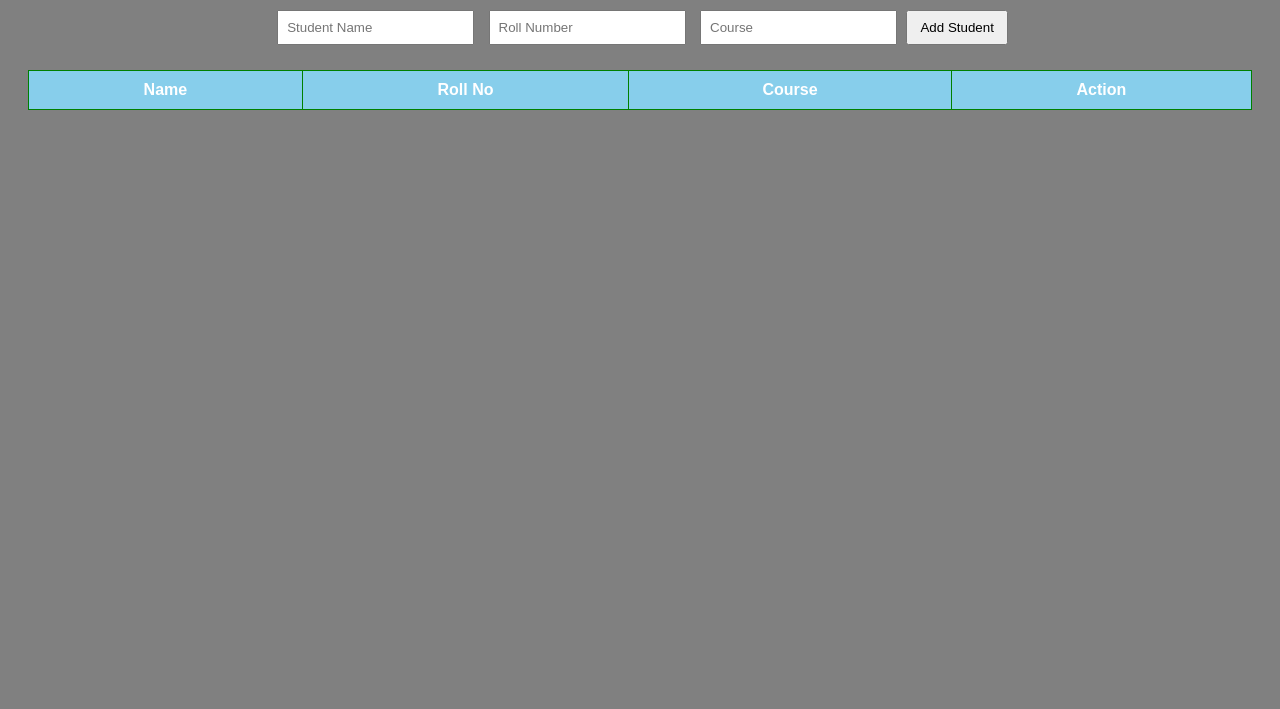
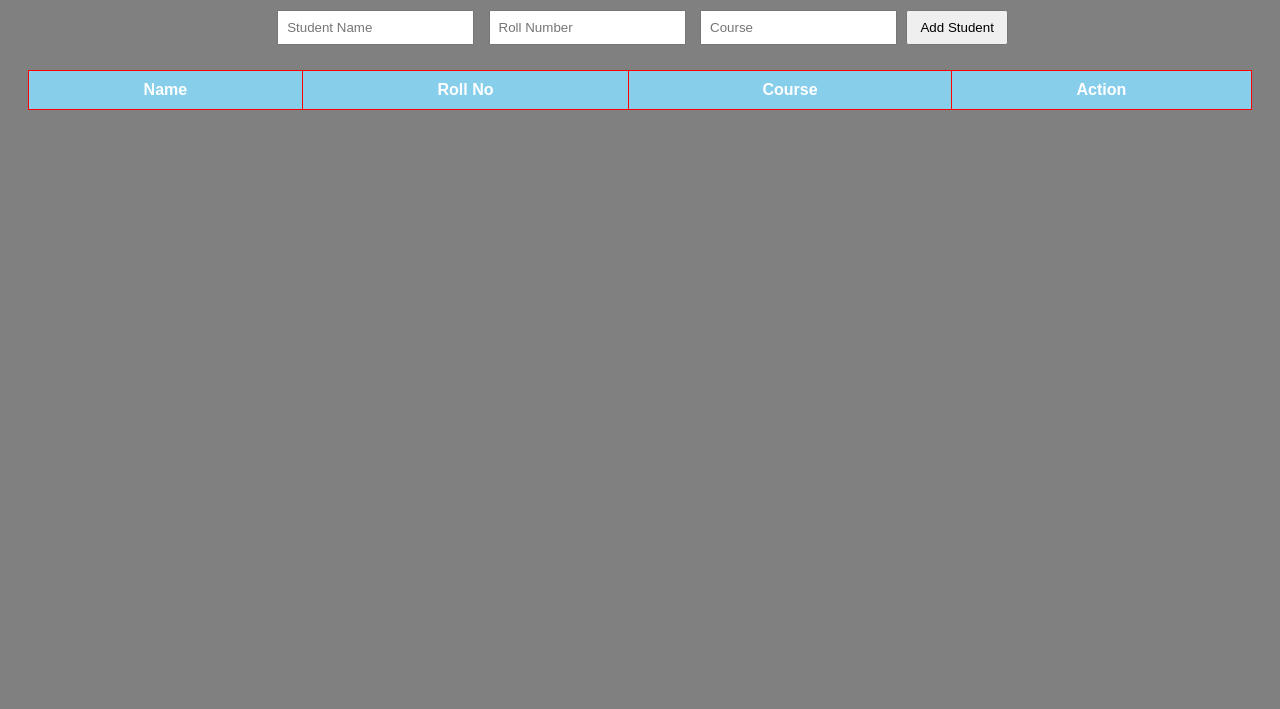
Before and after one commit to shri95280-maker/student-management-system, a plain HTML site: page index.html in a window 1280 px wide. Shown: the part 91-800 px from the top of the page. Drawn offline with Linux system fonts and the light colour scheme.

Commit message:
Change table background to black and borders to red

```diff
--- a/style.css
+++ b/style.css
@@ -25,11 +25,11 @@ button {
 
 table {
   width: 100%;
-  background: red;
+  background: black;
   border-collapse: collapse;
 }
 th, td {
-  border: 1px solid green;
+  border: 1px solid red;
   padding: 10px;
   text-align: center;
 }
```
